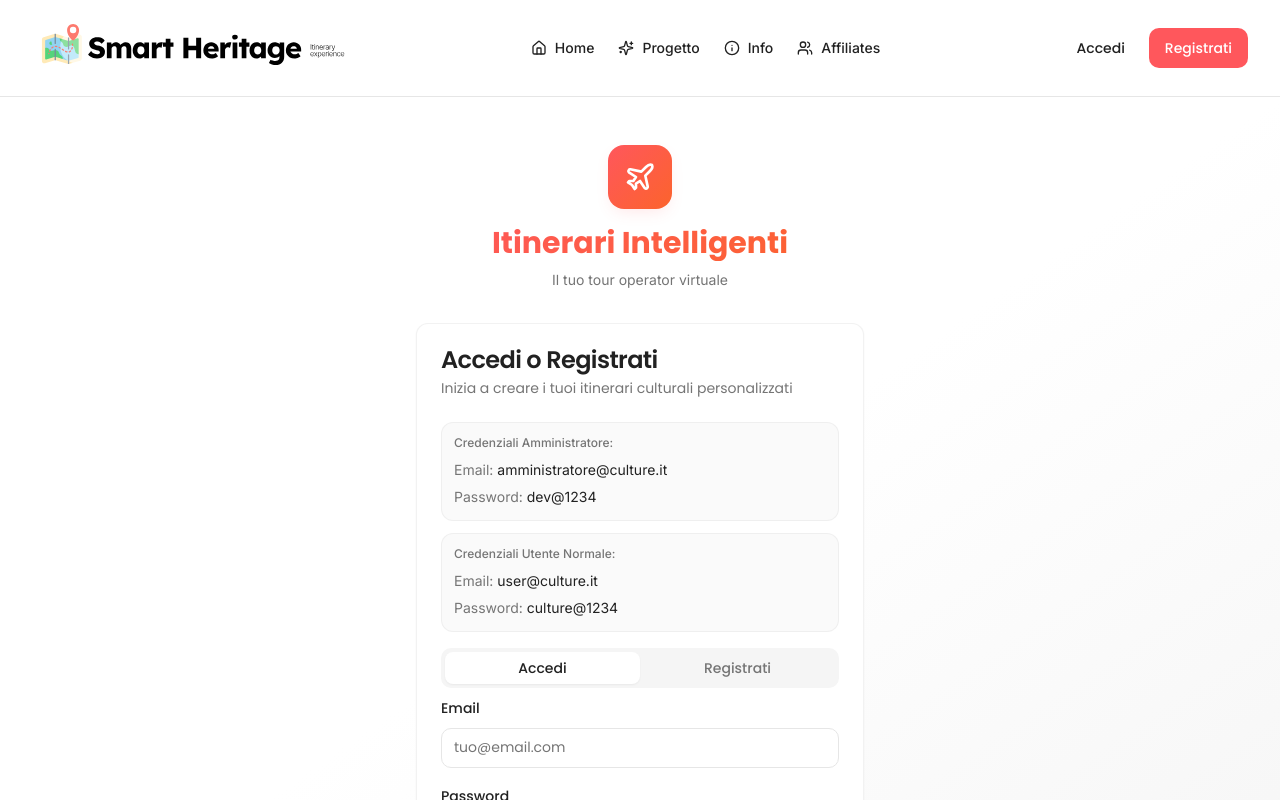
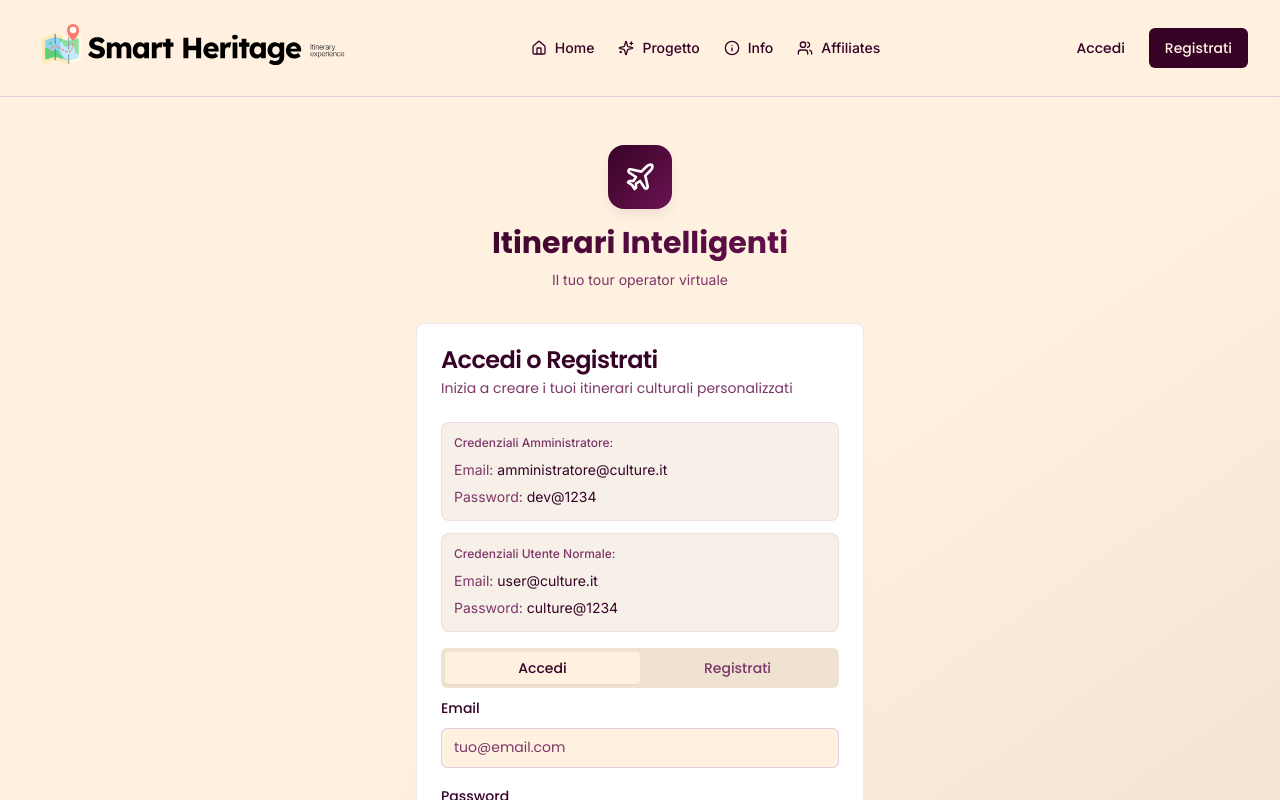
Before and after one commit to dmari-dev/calabria, a React (Vite) app: page /auth in a window 1280 px wide. Shown: the top 800 px of the page. Built offline with nearby package versions, Linux system fonts and the light colour scheme; the HTML template or start-up script is replaced by a standard one.

Commit message:
Apply Designer Italia design system

```diff
--- a/src/index.css
+++ b/src/index.css
@@ -8,90 +8,90 @@ All colors MUST be HSL.
 
 @layer base {
   :root {
-    /* Airbnb Design System - Light Mode */
-    --background: 0 0% 100%;
-    --foreground: 0 0% 13%;
+    /* Designer Italia - Light Mode */
+    --background: 33 100% 94%; /* #FFF1E0 */
+    --foreground: 318 93% 11%; /* #380220 */
 
     --card: 0 0% 100%;
-    --card-foreground: 0 0% 13%;
+    --card-foreground: 318 93% 11%;
 
     --popover: 0 0% 100%;
-    --popover-foreground: 0 0% 13%;
+    --popover-foreground: 318 93% 11%;
 
-    /* Airbnb Rausch - Signature coral/pink */
-    --primary: 358 100% 67%;
-    --primary-foreground: 0 0% 100%;
-    --primary-hover: 358 100% 60%;
+    /* Primary - Viola scuro Designer Italia */
+    --primary: 318 93% 11%; /* #380220 */
+    --primary-foreground: 33 100% 94%; /* #FFF1E0 */
+    --primary-hover: 318 93% 16%;
 
-    /* Airbnb Babu - Teal */
-    --secondary: 174 100% 33%;
-    --secondary-foreground: 0 0% 100%;
-    --secondary-hover: 174 100% 28%;
+    /* Secondary - Beige chiaro Designer Italia */
+    --secondary: 33 100% 94%; /* #FFF1E0 */
+    --secondary-foreground: 318 93% 11%; /* #380220 */
+    --secondary-hover: 33 100% 90%;
 
-    /* Airbnb Kazan - Accent orange */
-    --accent: 16 97% 58%;
-    --accent-foreground: 0 0% 100%;
+    /* Accent - Variazione del viola */
+    --accent: 318 70% 25%;
+    --accent-foreground: 33 100% 94%;
 
-    /* Airbnb Foggy - Muted grays */
-    --muted: 0 0% 96%;
-    --muted-foreground: 0 0% 46%;
+    /* Muted - Toni neutri */
+    --muted: 33 50% 88%;
+    --muted-foreground: 318 40% 35%;
 
     --destructive: 0 84% 60%;
     --destructive-foreground: 0 0% 100%;
 
-    --border: 0 0% 90%;
-    --input: 0 0% 90%;
-    --ring: 358 100% 67%;
+    --border: 318 30% 85%;
+    --input: 318 30% 85%;
+    --ring: 318 93% 11%;
 
-    --radius: 0.75rem;
+    --radius: 0.5rem;
 
-    /* Airbnb-inspired gradients */
-    --gradient-hero: linear-gradient(135deg, hsl(358 100% 67%), hsl(16 97% 58%));
-    --gradient-card: linear-gradient(180deg, hsl(0 0% 100%), hsl(0 0% 98%));
-    --shadow-soft: 0 2px 8px -2px hsl(358 100% 67% / 0.12);
-    --shadow-elevated: 0 6px 16px -4px hsl(358 100% 67% / 0.15);
+    /* Designer Italia gradients */
+    --gradient-hero: linear-gradient(135deg, hsl(318 93% 11%), hsl(318 70% 25%));
+    --gradient-card: linear-gradient(180deg, hsl(0 0% 100%), hsl(33 100% 98%));
+    --shadow-soft: 0 2px 8px -2px hsl(318 93% 11% / 0.08);
+    --shadow-elevated: 0 6px 16px -4px hsl(318 93% 11% / 0.12);
   }
 
   .dark {
-    /* Airbnb Design System - Dark Mode */
-    --background: 0 0% 7%;
-    --foreground: 0 0% 95%;
+    /* Designer Italia - Dark Mode */
+    --background: 318 93% 8%;
+    --foreground: 33 100% 94%;
 
-    --card: 0 0% 10%;
-    --card-foreground: 0 0% 95%;
+    --card: 318 70% 12%;
+    --card-foreground: 33 100% 94%;
 
-    --popover: 0 0% 10%;
-    --popover-foreground: 0 0% 95%;
+    --popover: 318 70% 12%;
+    --popover-foreground: 33 100% 94%;
 
-    /* Airbnb Rausch - Adjusted for dark mode */
-    --primary: 358 100% 67%;
-    --primary-foreground: 0 0% 100%;
-    --primary-hover: 358 100% 72%;
+    /* Primary - Viola più chiaro per dark mode */
+    --primary: 318 70% 25%;
+    --primary-foreground: 33 100% 94%;
+    --primary-hover: 318 70% 30%;
 
-    /* Airbnb Babu - Teal for dark mode */
-    --secondary: 174 100% 40%;
-    --secondary-foreground: 0 0% 100%;
-    --secondary-hover: 174 100% 45%;
+    /* Secondary - Beige adattato per dark mode */
+    --secondary: 33 60% 30%;
+    --secondary-foreground: 33 100% 94%;
+    --secondary-hover: 33 60% 35%;
 
-    /* Airbnb Kazan - Accent orange */
-    --accent: 16 97% 58%;
-    --accent-foreground: 0 0% 100%;
+    /* Accent */
+    --accent: 318 50% 35%;
+    --accent-foreground: 33 100% 94%;
 
-    /* Airbnb Foggy - Muted for dark */
-    --muted: 0 0% 15%;
-    --muted-foreground: 0 0% 60%;
+    /* Muted for dark */
+    --muted: 318 30% 18%;
+    --muted-foreground: 33 40% 70%;
 
     --destructive: 0 84% 60%;
     --destructive-foreground: 0 0% 100%;
 
-    --border: 0 0% 18%;
-    --input: 0 0% 18%;
-    --ring: 358 100% 67%;
+    --border: 318 30% 20%;
+    --input: 318 30% 20%;
+    --ring: 318 70% 25%;
 
-    --gradient-hero: linear-gradient(135deg, hsl(358 100% 67%), hsl(16 97% 58%));
-    --gradient-card: linear-gradient(180deg, hsl(0 0% 10%), hsl(0 0% 7%));
-    --shadow-soft: 0 2px 8px -2px hsl(358 100% 67% / 0.25);
-    --shadow-elevated: 0 6px 16px -4px hsl(358 100% 67% / 0.3);
+    --gradient-hero: linear-gradient(135deg, hsl(318 70% 25%), hsl(318 50% 35%));
+    --gradient-card: linear-gradient(180deg, hsl(318 70% 12%), hsl(318 93% 8%));
+    --shadow-soft: 0 2px 8px -2px hsl(318 93% 11% / 0.35);
+    --shadow-elevated: 0 6px 16px -4px hsl(318 93% 11% / 0.45);
   }
 }
 
--- a/src/pages/Profile.tsx
+++ b/src/pages/Profile.tsx
@@ -140,17 +140,30 @@ const Profile = () => {
           itinerary_id,
           shared_with_email,
           status,
-          created_at,
-          itineraries (
-            title,
-            destination
-          )
+          created_at
         `)
         .eq("shared_with_email", user?.email)
         .order("created_at", { ascending: false });
 
       if (error) throw error;
-      setReceivedShares(data || []);
+
+      // Load itinerary details separately for each share
+      const sharesWithItineraries = await Promise.all(
+        (data || []).map(async (share) => {
+          const { data: itinerary } = await supabase
+            .from("itineraries")
+            .select("title, destination")
+            .eq("id", share.itinerary_id)
+            .single();
+
+          return {
+            ...share,
+            itineraries: itinerary || { title: "Itinerario", destination: "N/A" }
+          };
+        })
+      );
+
+      setReceivedShares(sharesWithItineraries);
     } catch (error: any) {
       console.error("Error loading shares:", error);
     }
```
